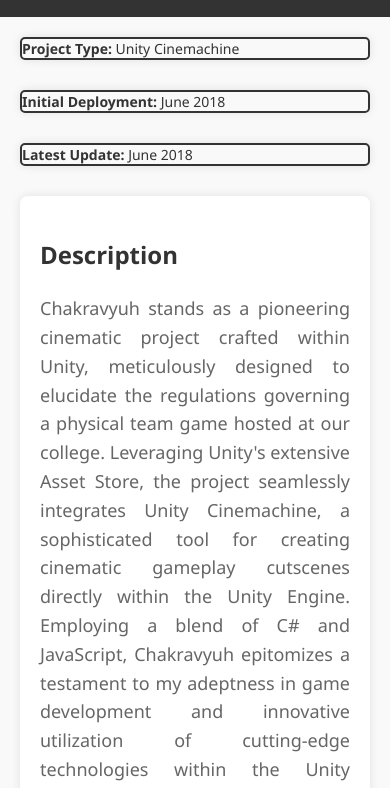
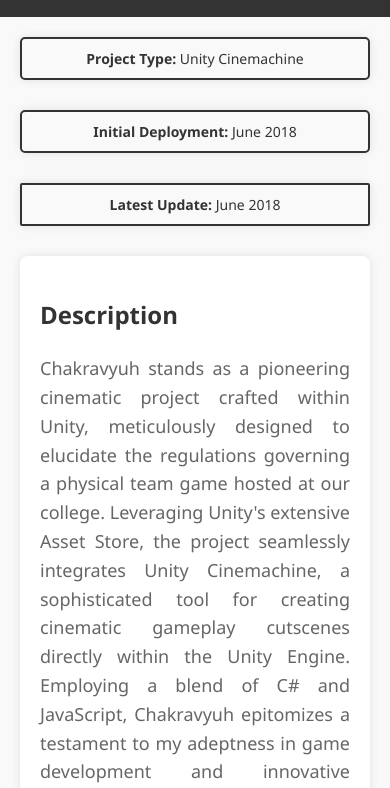
Before and after one commit to Prarabdh31/projects-portfolio, a website: page chakra.html in a window 390 px wide. Shown: the part 56-844 px from the top of the page. Drawn offline with Linux system fonts and the light colour scheme.

Commit message:
Modified LU on all Landing Pages. Test to Update the Alignment of Text of LU, ID & PT Update 4

```diff
--- a/chakra.html
+++ b/chakra.html
@@ -66,9 +66,11 @@
                 right: auto;
                 margin-top: 10px; /* Add margin for spacing */
                 border: 2px solid #333; /* Remove border */
-                border-radius: 2; /* Remove border radius */
+                border-radius: 2px; /* Remove border radius */
                 background-color: transparent; /* Remove background color */
-                padding: 0; /* Remove padding */
+                padding: 10px; /* Remove padding */
+                align-items: center;
+                text-align: center;
             }
         }
 
--- a/styles.css
+++ b/styles.css
@@ -496,7 +496,9 @@
         border: 2px solid #333; /* Remove border */
         border-radius: 2; /* Remove border radius */
         background-color: transparent; /* Remove background color */
-        padding: 0; /* Remove padding */
+        padding: 10px; /* Remove padding */
+        align-items: center;
+        text-align: center;
     }
 
     .type-info {
```
Also changed, not shown: eidmir.html (+4 -2 lines), hubot.html (+4 -2 lines), inctax.html (+4 -2 lines), invstrat.html (+4 -2 lines), mutfun.html (+4 -2 lines), plethora.html (+4 -2 lines), prostyg.html (+4 -2 lines), rgc.html (+4 -2 lines), shiva.html (+4 -2 lines), smartwit.html (+4 -2 lines), stytea.html (+4 -2 lines).
